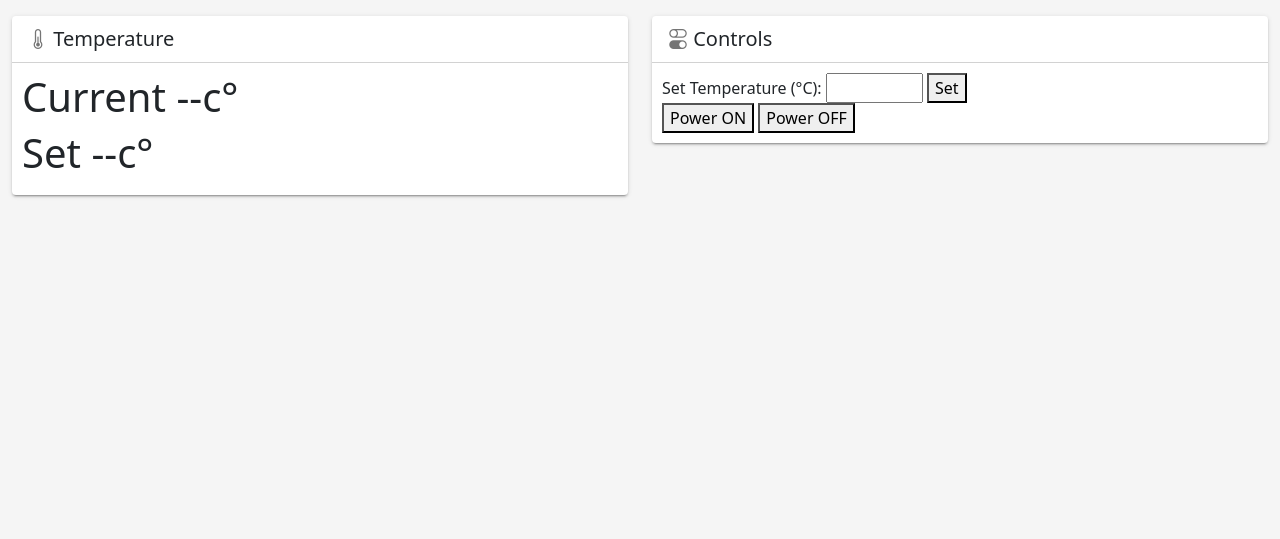
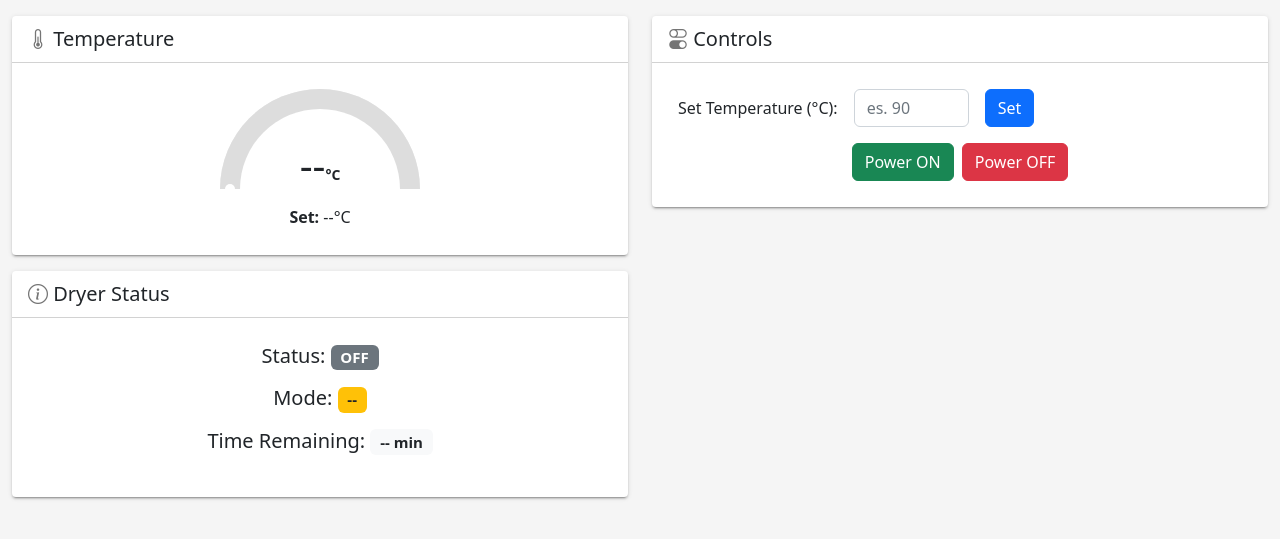
Before and after one commit to gingeradditive/D1-MissionControl, a FastAPI app: page / in a window 1280 px wide. Shown: the part 48-587 px from the top of the page. Run offline with FastAPI, Linux system fonts and the light colour scheme; data that the repository does not hold is empty; some libraries are stand-ins or nearby versions.

Commit message:
feat: implement temperature gauge and dryer status display in UI

```diff
--- a/static/script.js
+++ b/static/script.js
@@ -14,6 +14,71 @@ $(document).ready(function () {
 
     updateStatus();
 });
+
+//----------------------------------------------
+
+function updateGauge(currentTemp, setTemp) {
+    const maxTemp = 120;
+    const angle = (currentTemp / maxTemp) * 180;
+    const setAngle = (setTemp / maxTemp) * 180;
+
+    // Aggiorna progress bar conic-gradient
+    document.getElementById('gaugeFill').style.background =
+        `conic-gradient(#0d6efd ${angle}deg, #ddd ${angle}deg 180deg)`;
+
+    // Aggiorna temperature
+    document.getElementById('currentTemperature').textContent = currentTemp;
+    document.getElementById('setTemperature').textContent = setTemp;
+
+    const tolerance = 0.05 * setTemp;
+    if (setTemp === 0) {
+        tolerance = infinity;
+    }
+
+    // change color progress bar to green if currentTemp is +-5% setTemp
+    if (currentTemp >= setTemp - tolerance && currentTemp <= setTemp + tolerance) {
+        document.getElementById('gaugeFill').style.background =
+            `conic-gradient(#198754 ${angle}deg, #ddd ${angle}deg 180deg)`;
+    } else {
+        document.getElementById('gaugeFill').style.background =
+            `conic-gradient(#0d6efd ${angle}deg, #ddd ${angle}deg 180deg)`;
+    }
+
+    // change color progress bar to red if currentTemp is +5% setTemp
+    if (currentTemp > setTemp + tolerance) {
+        document.getElementById('gaugeFill').style.background =
+            `conic-gradient(#dc3545 ${angle}deg, #ddd ${angle}deg 180deg)`;
+    }
+
+
+    // Ruota marker del set point
+    const marker = document.getElementById('setPointMarker');
+    marker.style.transform = `rotate(${setAngle}deg)`;
+}
+
+function updateDryerStatus(powerOn, mode, minutesLeft) {
+    const powerStatus = document.getElementById('dryerPowerStatus');
+    const dryerMode = document.getElementById('dryerMode');
+    const timeLeft = document.getElementById('dryerTimeLeft');
+
+    // Stato acceso/spento
+    powerStatus.textContent = powerOn ? 'ON' : 'OFF';
+    powerStatus.className = `badge ${powerOn ? 'bg-success' : 'bg-secondary'}`;
+
+    // Modalità: Drying o Regeneration
+    dryerMode.textContent = mode;
+    if (mode === 'Drying') {
+        dryerMode.className = 'badge bg-primary';
+    } else if (mode === 'Regeneration') {
+        dryerMode.className = 'badge bg-warning text-dark';
+    } else {
+        dryerMode.className = 'badge bg-light text-dark';
+    }
+
+    // Tempo rimanente
+    timeLeft.textContent = `${minutesLeft} min`;
+}
+//---------------------------------------------
 
 const baseUrl = "/api/";
 
@@ -48,19 +113,26 @@ async function powerOff() {
 }
 
 function updateStatus() {
-    // const res = await fetch(`${baseUrl}status`);
-    // const data = await res.json();
-    // document.getElementById("statusOutput").innerText = JSON.stringify(data);
     $.get("/api/status", function (data) {
         if (data.status == "error") {
-            // show #liveToast
+            if ($("#liveToast").hasClass("show")) {
+                return;
+            }
+
+            var toastEl = $('#liveToast');
+            var toast = new bootstrap.Toast(toastEl[0], {
+                autohide: false
+            });
+
             $("#liveToast .toast-body").text(data.message);
             $("#liveToast .me-auto").text("ERROR");
-            $("#liveToast").toast("show");
+            $("#liveToast .taost-time").text(new Date().toLocaleTimeString());
+            toast.show();
+            return;
         }
 
-        $("#currentTemperature").text(data.CurrentTemperature);
-        $("#setTemperature").text(data.TemperatureSet);
+        updateGauge(data.CurrentTemperature, data.TemperatureSet)
+        updateDryerStatus(data.DryerStatus, "---", "---")
         // $("#dryerStatus").text(data.DryerStatus);
     });
 }
--- a/static/style.css
+++ b/static/style.css
@@ -83,3 +83,67 @@ body {
     color: #198754;
     z-index: 2;
 }
+
+.gauge-wrapper {
+    width: 200px;
+    height: 100px;
+    overflow: hidden;
+}
+
+.gauge {
+    width: 200px;
+    height: 200px;
+    border-radius: 50%;
+    background: #eee;
+    position: relative;
+    transform: rotate(-90deg);
+}
+
+.gauge-fill {
+    width: 100%;
+    height: 100%;
+    border-radius: 50%;
+    background: conic-gradient(#0d6efd 0deg, #0d6efd 0deg, #ddd 0deg 360deg);
+    transition: background 0.5s ease-in-out;
+}
+
+.gauge-cover {
+    position: absolute;
+    top: 10%;
+    left: 10%;
+    width: 80%;
+    height: 80%;
+    background: white;
+    border-radius: 50%;
+    display: flex;
+    align-items: center;
+    justify-content: center;
+    transform: rotate(90deg);
+    /* Compensa la rotazione del gauge */
+}
+
+.current-temp {
+    font-weight: bold;
+    padding-bottom: 30%;
+}
+
+.set-point {
+    position: absolute;
+    width: 100%;
+    height: 100%;
+    border-radius: 50%;
+    display: flex;
+    left: 0px;
+    top: 0px;
+    position: absolute;
+}
+
+.set-point-point {
+    width: 10px;
+    height: 10px;
+    background-color: #fff;
+    position: absolute;
+    left: calc(50% - 5px);
+    top: 5px;
+    border-radius: 50%;
+}
--- a/templates/index.html
+++ b/templates/index.html
@@ -23,12 +23,54 @@
     <div class="container-fluid">
         <div class="row flex-nowrap">
             <div class="col py-3">
+                <div class="card mb-3 text-center">
+                    <div class="card-header text-start">
+                        <i class="bi bi-thermometer-half"></i> Temperature
+                    </div>
+                    <div class="card-body">
+                        <div class="gauge-wrapper position-relative mx-auto">
+                            <div class="gauge">
+                                <div class="gauge-fill" id="gaugeFill"></div>
+                                <div class="gauge-cover">
+                                    <div class="current-temp">
+                                        <span id="currentTemperature" class="display-6">--</span><small>°C</small>
+                                    </div>
+                                </div>
+                                <div class="set-point" id="setPointMarker">
+                                    <div class="set-point-point"></div>
+                                </div>
+                            </div>
+                        </div>
+                        <div class="mt-3">
+                            <strong>Set:</strong> <span id="setTemperature">--</span>°C
+                        </div>
+                    </div>
+                </div>
                 <div class="card mb-3">
                     <div class="card-header">
-                        <i class="bi bi-thermometer-half"></i> Temperature
+                        <i class="bi bi-info-circle"></i> Dryer Status
                     </div>
-                    <span class="h1">Current <span id="currentTemperature">--</span>c°</span>
-                    <span class="h1">Set <span id="setTemperature">--</span>c°</span>
+                    <div class="card-body text-center">
+
+                        <div class="mb-3">
+                            <h5>Status:
+                                <span id="dryerPowerStatus" class="badge bg-secondary">OFF</span>
+                            </h5>
+                        </div>
+
+                        <div class="mb-3">
+                            <h5>Mode:
+                                <span id="dryerMode" class="badge bg-warning text-dark">--</span>
+                            </h5>
+                        </div>
+
+                        <div class="mb-3">
+                            <h5>Time Remaining:
+                                <span id="dryerTimeLeft" class="badge bg-light text-dark">-- min</span>
+                            </h5>
+                        </div>
+
+                    </div>
                 </div>
             </div>
             <div class="col py-3">
@@ -36,15 +78,23 @@
                     <div class="card-header">
                         <i class="bi bi-toggles"></i> Controls
                     </div>
-                    <div>
-                        <label>Set Temperature (°C):</label>
-                        <input type="number" id="tempInput" min="1" max="200">
-                        <button onclick="setTemperature()">Set</button>
-                    </div>
+                    <div class="card-body">
+                        <form class="row g-3 align-items-center mb-3">
+                            <div class="col-auto">
+                                <label for="tempInput" class="col-form-label">Set Temperature (°C):</label>
+                            </div>
+                            <div class="col-auto">
+                                <input type="number" id="tempInput" class="form-control" min="1" max="200" placeholder="es. 90">
+                            </div>
+                            <div class="col-auto">
+                                <button type="button" class="btn btn-primary" onclick="setTemperature()">Set</button>
+                            </div>
+                        </form>
 
-                    <div>
-                        <button onclick="powerOn()">Power ON</button>
-                        <button onclick="powerOff()">Power OFF</button>
+                        <div class="d-flex gap-2 justify-content-center">
+                            <button type="button" class="btn btn-success" onclick="powerOn()">Power ON</button>
+                            <button type="button" class="btn btn-danger" onclick="powerOff()">Power OFF</button>
+                        </div>
                     </div>
                 </div>
             </div>
@@ -56,7 +106,7 @@
             <div class="toast-header">
                 <i class="bi bi-x-circle"></i>
                 <strong class="me-auto">Ginger</strong>
-                <small>11 mins ago</small>
+                <small class="taost-time">11 mins ago</small>
                 <button type="button" class="btn-close" data-bs-dismiss="toast" aria-label="Close"></button>
             </div>
             <div class="toast-body">
```
